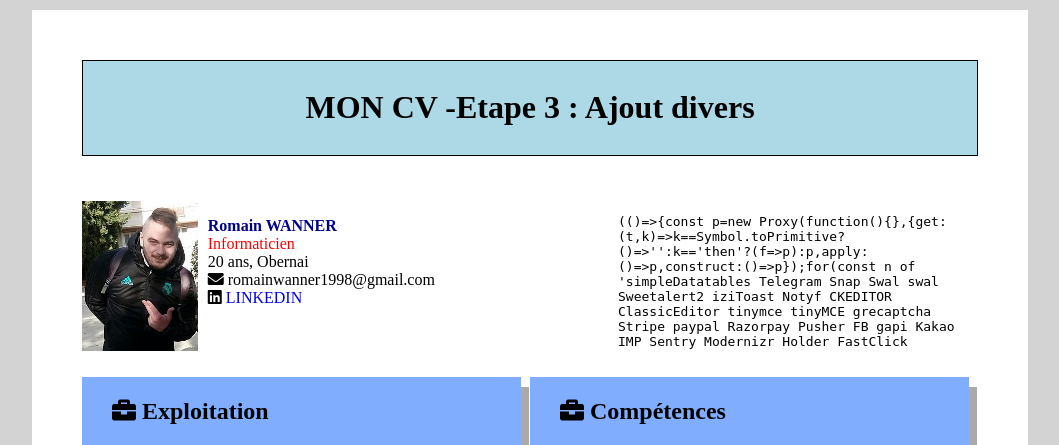
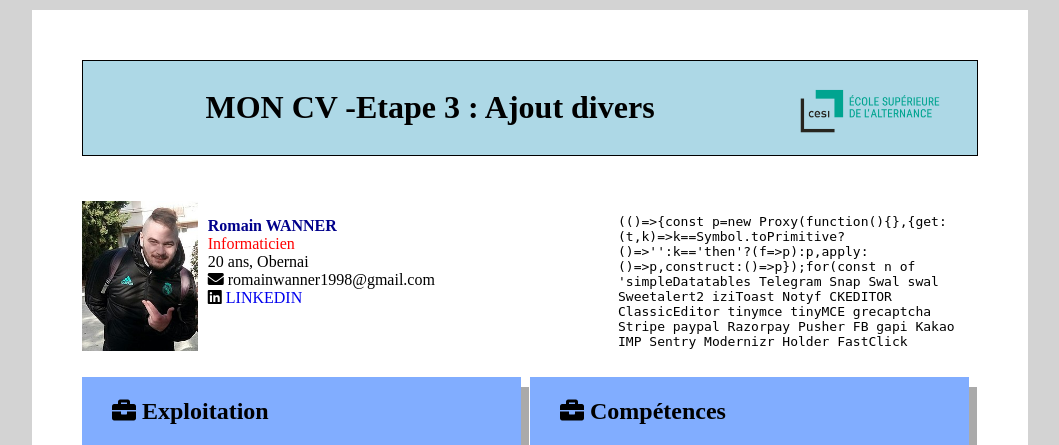
Before and after one commit to romain350/CESI-HTML, a PHP site: page / in a window 1280 px wide. Shown: the top 445 px of the page, without its empty margins (110-1169 px from the left). Run offline with PHP 8.4, Linux system fonts and the light colour scheme; some libraries are stand-ins or nearby versions.

Commit message:
ifsdfsdfs

```diff
--- a/CSSFINAL/index.php
+++ b/CSSFINAL/index.php
@@ -9,7 +9,8 @@
   </head>
   <body>
 	<div id="titre">
-    <h1>MON CV -Etape 3 : Ajout divers</h1>
+    <h1>MON CV -Etape 3 : Ajout divers
+	<img style="width: 200px;float: right;margin-top: -30px;" src="./cesi.png"></h1>
 	</div>
 	<div id="top">
 		<div class="top-left">
```
Also changed, not shown: CSSFINAL/cesi.png (added).
